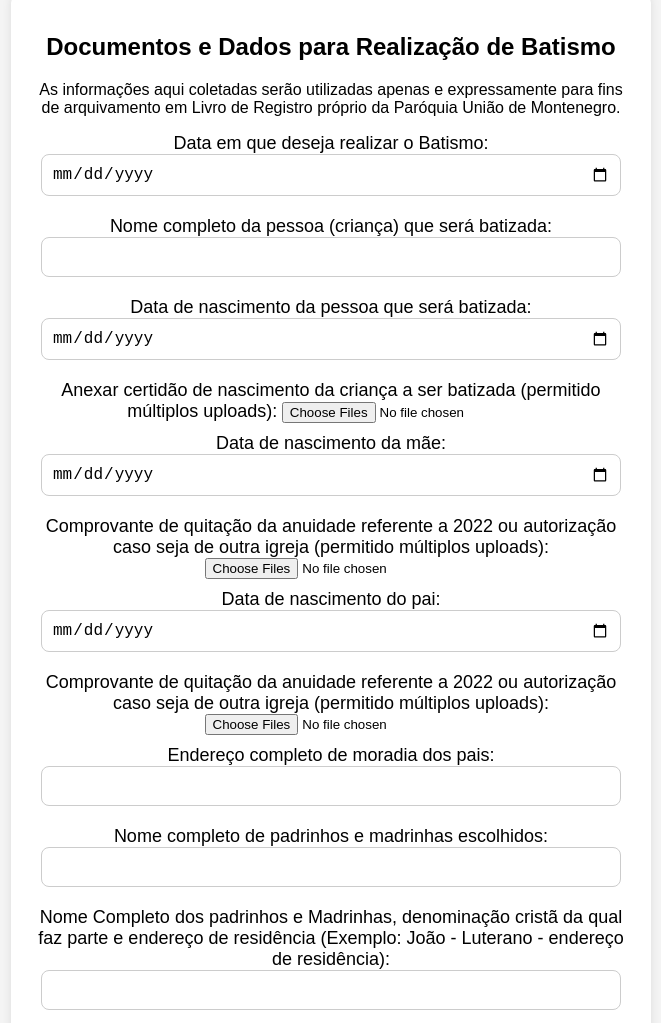
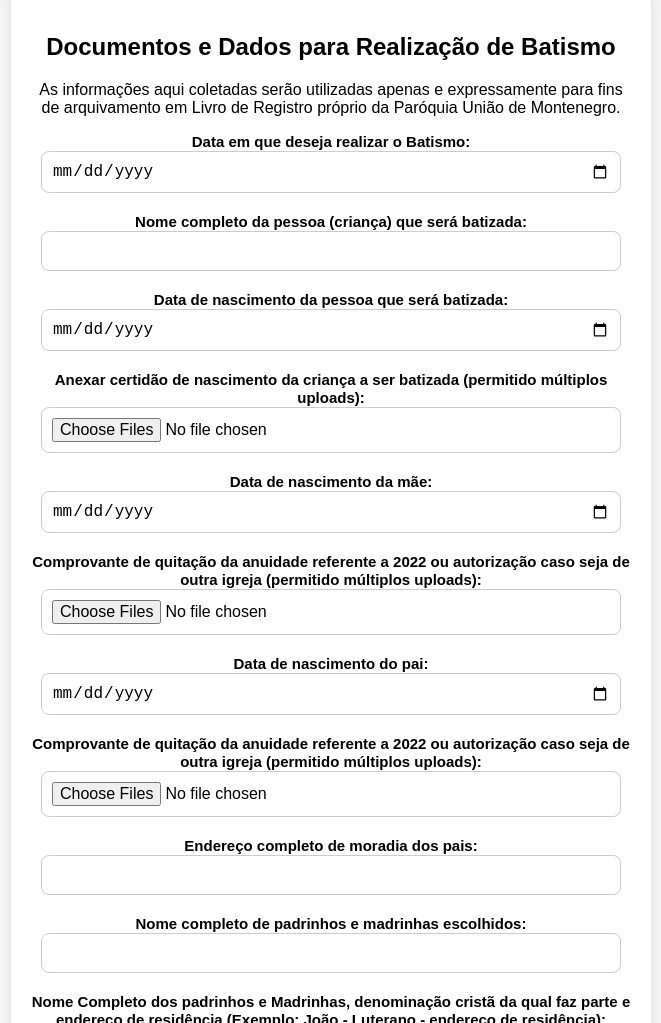
Before and after one commit to klugaugusto/fomulario-batismo, a plain HTML site: page index.html in a window 1280 px wide. Shown: the part 57-1080 px from the top of the page, without its empty margins (309-970 px from the left). Drawn offline with Linux system fonts and the light colour scheme.

Commit message:
Add files via upload

```diff
--- a/index.html
+++ b/index.html
@@ -17,10 +17,10 @@
             background-color: #fff;
             padding: 20px;
             border-radius: 10px;
-            box-shadow: 0px 0px 10px rgba(0,0,0,0.1);
+            box-shadow: 0 0 10px rgba(0,0,0,0.1);
         }
 
-        input[type="text"], input[type="number"], input[type="date"] {
+        input[type="text"], input[type="number"], input[type="date"], input[type="file"] {
             width: calc(100% - 20px);
             padding: 10px;
             margin-bottom: 10px;
@@ -43,6 +43,12 @@
         .container div {
             margin-bottom: 10px;
         }
+
+        label {
+            font-size: 15px;
+            font-weight:bold;
+            text-align-last: left;
+        }
     </style>
 </head>
 <body>
@@ -51,55 +57,55 @@
         <p>As informações aqui coletadas serão utilizadas apenas e expressamente para fins de arquivamento em Livro de Registro próprio da Paróquia União de Montenegro.</p>
         <form id="cadastroForm">
             <div>
-                <label for="dataBatismo" style="font-size: 18px;">Data em que deseja realizar o Batismo:</label>
+                <label for="dataBatismo">Data em que deseja realizar o Batismo:</label>
                 <input type="date" id="dataBatismo" name="dataBatismo">
             </div>
             <div>
-                <label for="nomeBatizado" style="font-size: 18px;">Nome completo da pessoa (criança) que será batizada:</label>
+                <label for="nomeBatizado">Nome completo da pessoa (criança) que será batizada:</label>
                 <input type="text" id="nomeBatizado" name="nomeBatizado">
             </div>
             <div>
-                <label for="dataNascimentoBatizado" style="font-size: 18px;">Data de nascimento da pessoa que será batizada:</label>
+                <label for="dataNascimentoBatizado">Data de nascimento da pessoa que será batizada:</label>
                 <input type="date" id="dataNascimentoBatizado" name="dataNascimentoBatizado">
             </div>
             <div>
-                <label for="certidaoNascimento" style="font-size: 18px;">Anexar certidão de nascimento da criança a ser batizada (permitido múltiplos uploads):</label>
+                <label for="certidaoNascimento">Anexar certidão de nascimento da criança a ser batizada (permitido múltiplos uploads):</label>
                 <input type="file" id="certidaoNascimento" name="certidaoNascimento" multiple>
             </div>
             <div>
-                <label for="dataNascimentoMae" style="font-size: 18px;">Data de nascimento da mãe:</label>
+                <label for="dataNascimentoMae">Data de nascimento da mãe:</label>
                 <input type="date" id="dataNascimentoMae" name="dataNascimentoMae">
             </div>
             <div>
-                <label for="comprovanteMae" style="font-size: 18px;">Comprovante de quitação da anuidade referente a 2022 ou autorização caso seja de outra igreja (permitido múltiplos uploads):</label>
+                <label for="comprovanteMae">Comprovante de quitação da anuidade referente a 2022 ou autorização caso seja de outra igreja (permitido múltiplos uploads):</label>
                 <input type="file" id="comprovanteMae" name="comprovanteMae" multiple>
             </div>
             <div>
-                <label for="dataNascimentoPai" style="font-size: 18px;">Data de nascimento do pai:</label>
+                <label for="dataNascimentoPai">Data de nascimento do pai:</label>
                 <input type="date" id="dataNascimentoPai" name="dataNascimentoPai">
             </div>
             <div>
-                <label for="comprovantePai" style="font-size: 18px;">Comprovante de quitação da anuidade referente a 2022 ou autorização caso seja de outra igreja (permitido múltiplos uploads):</label>
+                <label for="comprovantePai">Comprovante de quitação da anuidade referente a 2022 ou autorização caso seja de outra igreja (permitido múltiplos uploads):</label>
                 <input type="file" id="comprovantePai" name="comprovantePai" multiple>
             </div>
             <div>
-                <label for="enderecoPais" style="font-size: 18px;">Endereço completo de moradia dos pais:</label>
+                <label for="enderecoPais">Endereço completo de moradia dos pais:</label>
                 <input type="text" id="enderecoPais" name="enderecoPais">
             </div>
             <div>
-                <label for="nomePadrinhos" style="font-size: 18px;">Nome completo de padrinhos e madrinhas escolhidos:</label>
+                <label for="nomePadrinhos">Nome completo de padrinhos e madrinhas escolhidos:</label>
                 <input type="text" id="nomePadrinhos" name="nomePadrinhos">
             </div>
             <div>
-                <label for="infoPadrinhos" style="font-size: 18px;">Nome Completo dos padrinhos e Madrinhas, denominação cristã da qual faz parte e endereço de residência (Exemplo: João - Luterano - endereço de residência):</label>
+                <label for="infoPadrinhos">Nome Completo dos padrinhos e Madrinhas, denominação cristã da qual faz parte e endereço de residência (Exemplo: João - Luterano - endereço de residência):</label>
                 <input type="text" id="infoPadrinhos" name="infoPadrinhos">
             </div>
             <div>
-                <label for="autorizacaoPais" style="font-size: 18px;">Anexar autorização para assumir a função de padrinho e madrinha de batismo (para padrinhos e madrinhas fora da Igreja Luterana - IECLB). (membro de outra igreja) (permitido múltiplos uploads):</label>
+                <label for="autorizacaoPais">Anexar autorização para assumir a função de padrinho e madrinha de batismo (para padrinhos e madrinhas fora da Igreja Luterana - IECLB). (membro de outra igreja) (permitido múltiplos uploads):</label>
                 <input type="file" id="autorizacaoPais" name="autorizacaoPais" multiple>
             </div>
             <div>
-                <label for="comprovantePadrinhos" style="font-size: 18px;">Anexar comprovante de quitação de anuidade para padrinho e madrinha vinculado à IECLB ou alguma Comunidade da Paróquia União. (Comprovante pode ser solicitado junto ao cobrador ou tesouraria da comunidade) (permitido múltiplos uploads):</label>
+                <label for="comprovantePadrinhos">Anexar comprovante de quitação de anuidade para padrinho e madrinha vinculado à IECLB ou alguma Comunidade da Paróquia União. (Comprovante pode ser solicitado junto ao cobrador ou tesouraria da comunidade) (permitido múltiplos uploads):</label>
                 <input type="file" id="comprovantePadrinhos" name="comprovantePadrinhos" multiple>
             </div>
         </form>
```
